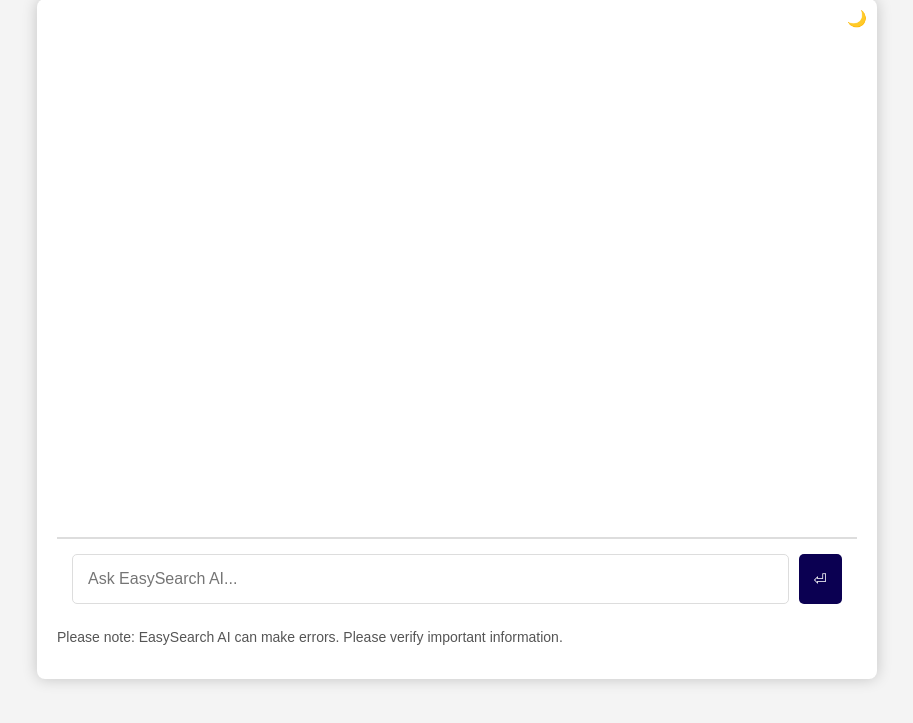
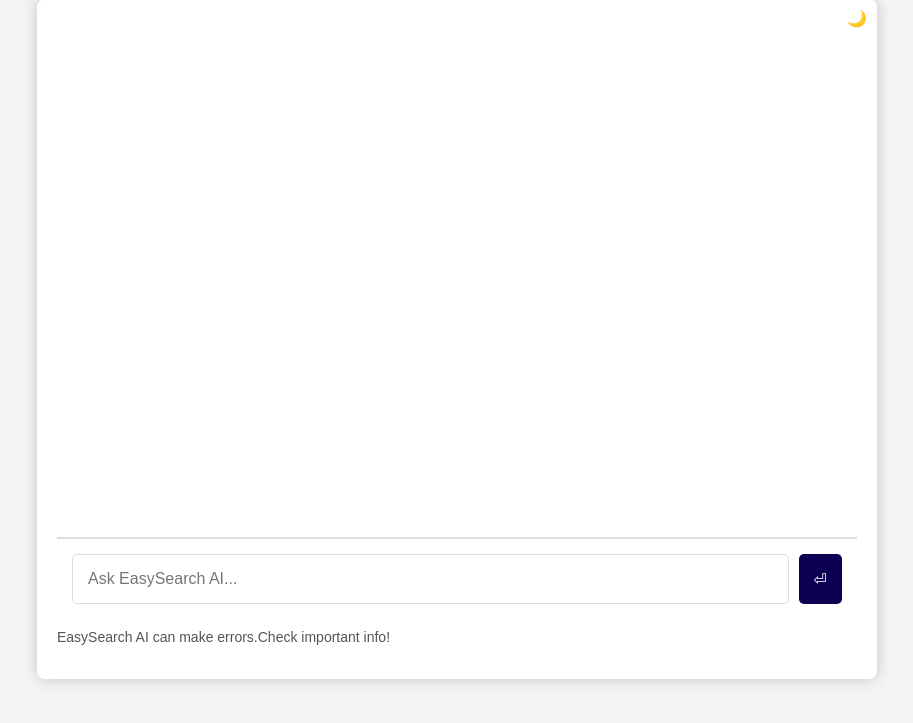
Before and after one commit to ongwaebrowser/ongaiwebservice, a Flask app: page / in a window 1280 px wide. Shown: the part 61-784 px from the top of the page, without its empty margins (183-1096 px from the left). Run offline with Flask 3, Linux system fonts and the light colour scheme.

Commit message:
Update index.html

```diff
--- a/templates/index.html
+++ b/templates/index.html
@@ -230,7 +230,7 @@
             <input type="text" id="user-input" placeholder="Ask EasySearch AI..." autocomplete="off">
             <button id="send-btn">⏎</button>
         </div>
-        <p class="warning-message">Please note: EasySearch AI can make errors. Please verify important information.</p>
+        <p class="warning-message">EasySearch AI can make errors.Check important info!</p>
         <div id="toast" class="toast"></div>
         <div class="menu">🌙</div>
     </div>
```
